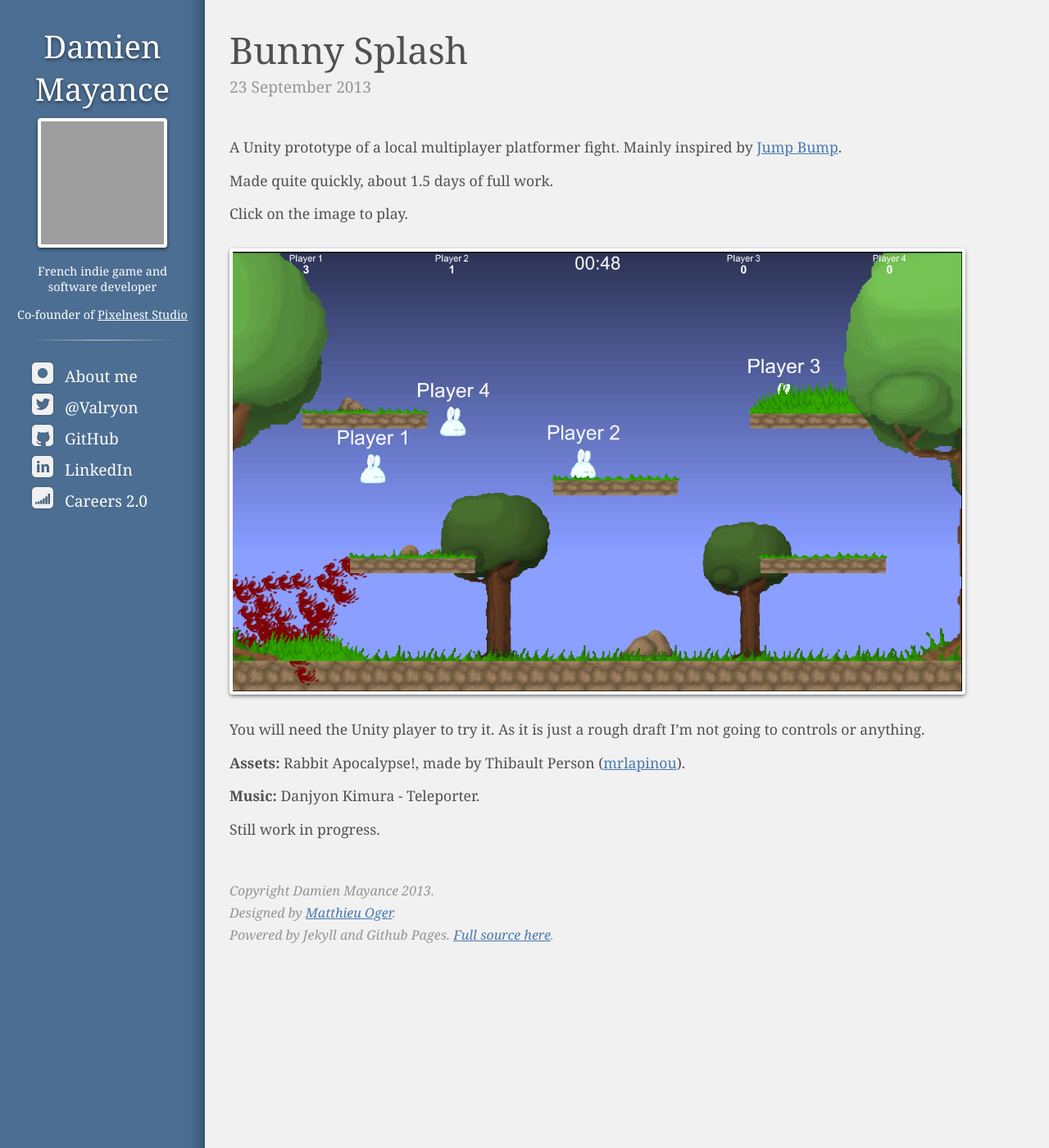
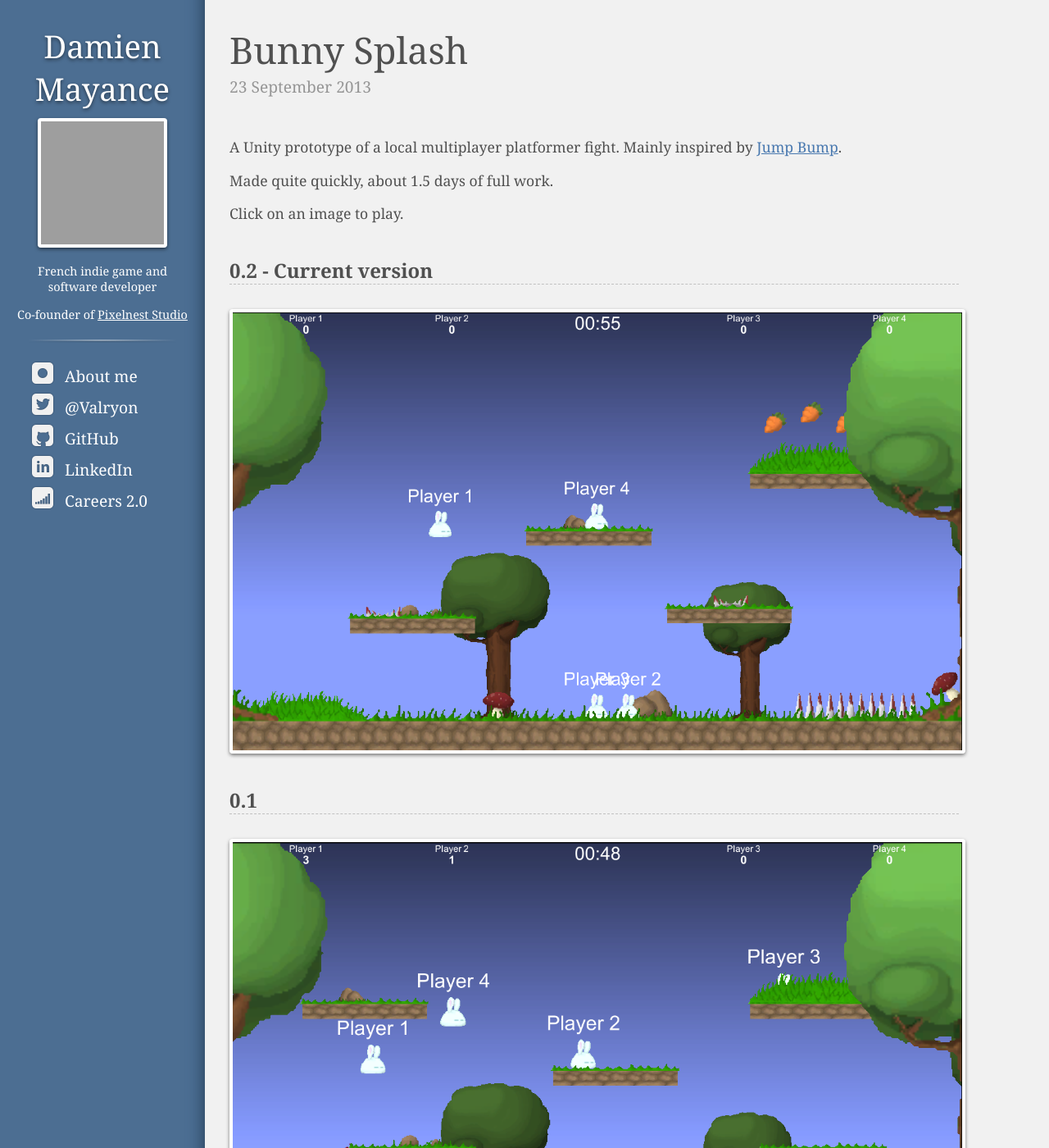
Before and after one commit to valryon/valryon.github.io, a Jekyll site: the page built from _posts/2013-09-23-bunny-splash-unity-prototype.md, in a window 1280 px wide and 1400 px high. Shown: the whole window at 82% size. Built offline with Jekyll 4.4.1, drawn with Linux system fonts in a browser that asks for light colours; grey boxes are pictures that could not be loaded.

Commit message:
Bunny Splash post

```diff
--- a/_posts/2013-09-23-bunny-splash-unity-prototype.md
+++ b/_posts/2013-09-23-bunny-splash-unity-prototype.md
@@ -7,9 +7,15 @@ A Unity prototype of a local multiplayer platformer fight. Mainly inspired by [J
 
 Made quite quickly, about 1.5 days of full work.
 
-Click on the image to play.
+Click on an image to play.
 
-<a href="{{site.url}}/static/content/posts/2013-09-23/Bunny Splash.html"><img src="{{site.url}}/static/content/posts/2013-09-23/work.png" /></a>
+## 0.2 - Current version
+
+<a href="{{site.url}}/static/content/posts/2013-09-23/Bunny Splash.html"><img src="{{site.url}}/static/content/posts/2013-09-23/02.png" /></a>
+
+## 0.1
+
+<a href="{{site.url}}/static/content/posts/2013-09-23/Bunny Splash.html"><img src="{{site.url}}/static/content/posts/2013-09-23/01.png" /></a>
 
 You will need the Unity player to try it. As it is just a rough draft I'm not going to controls or anything.
 
```
Also changed, not shown: static/content/posts/2013-09-23/01.png (renamed from static/content/posts/2013-09-23/work.png), static/content/posts/2013-09-23/02.png (added).
